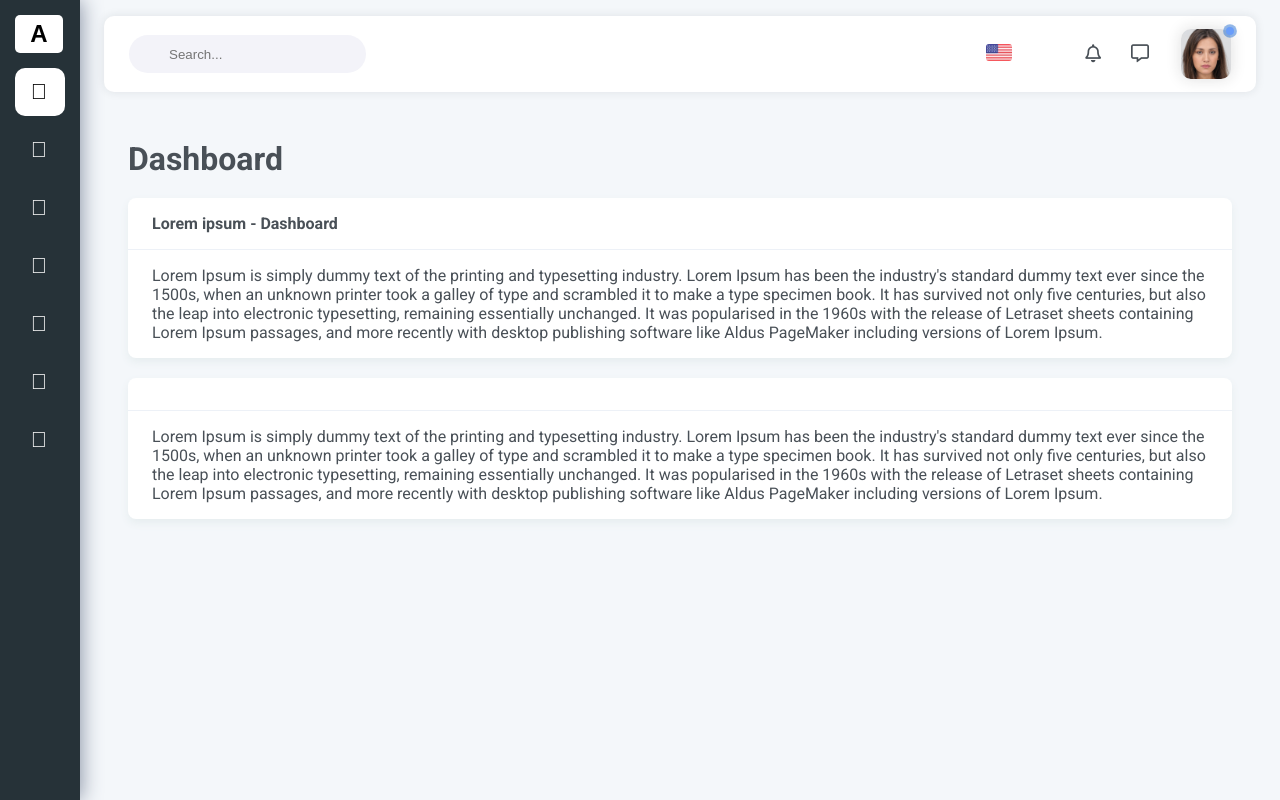
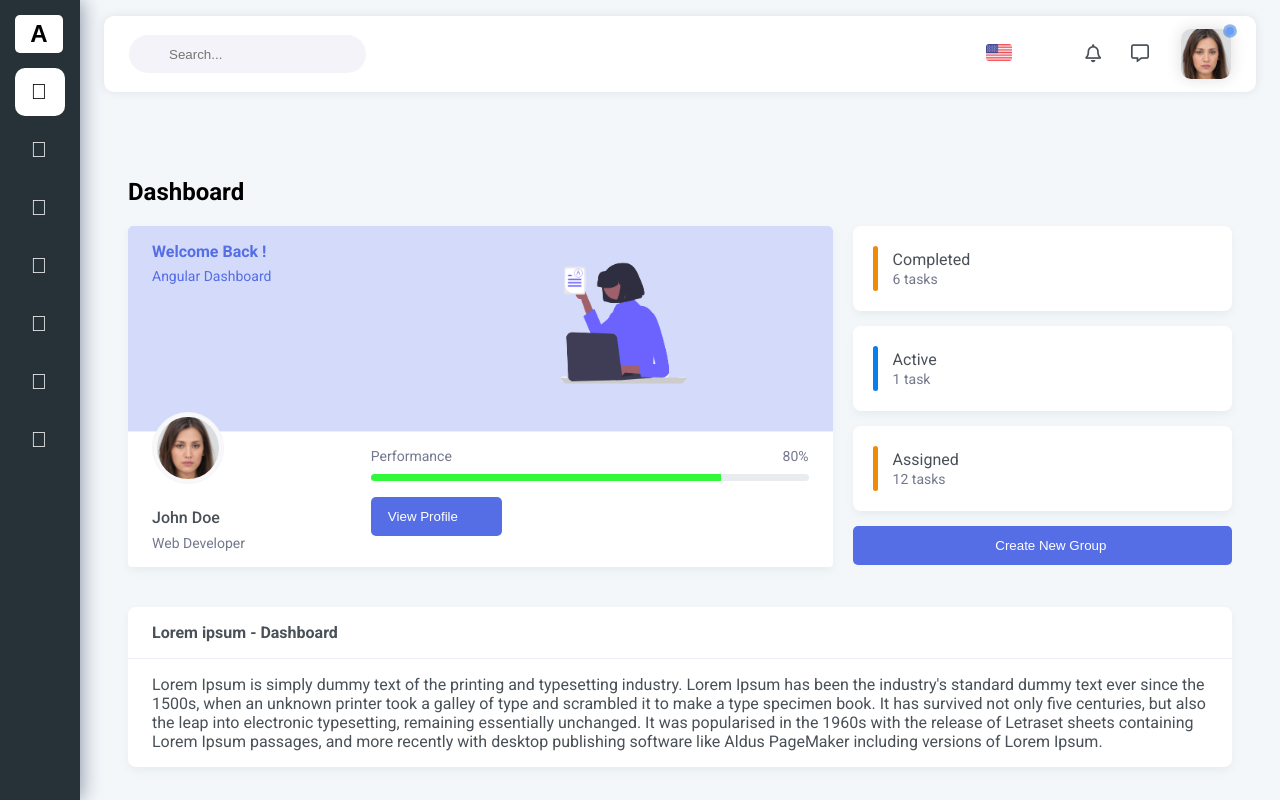
Before and after one commit to mbadrulamin/boilerplate-Angular, an Angular app: page /dashboard in a window 1280 px wide. Shown: the top 800 px of the page. Built offline with nearby package versions, Linux system fonts and the light colour scheme.

Commit message:
additional content in dashboard

```diff
--- a/src/app/dashboard/dashboard.component.html
+++ b/src/app/dashboard/dashboard.component.html
@@ -1,4 +1,4 @@
-<h1>Dashboard</h1>
+<!-- <h1>Dashboard</h1>
 <div class="card">
   <div class="card-head">Lorem ipsum - Dashboard</div>
   <div class="card-body">
@@ -10,4 +10,99 @@
   <div class="card-body">
     Lorem Ipsum is simply dummy text of the printing and typesetting industry. Lorem Ipsum has been the industry's standard dummy text ever since the 1500s, when an unknown printer took a galley of type and scrambled it to make a type specimen book. It has survived not only five centuries, but also the leap into electronic typesetting, remaining essentially unchanged. It was popularised in the 1960s with the release of Letraset sheets containing Lorem Ipsum passages, and more recently with desktop publishing software like Aldus PageMaker including versions of Lorem Ipsum.
   </div>
+</div> -->
+
+<br>
+<br>
+
+<h2>Dashboard</h2>
+
+<div [ngClass]="getClass()">
+  <div class="col-left">
+    <div class="card welcome-card">
+      <div class="card-head welcome-head-container">
+        <div class="col-left">
+          <div>Welcome Back !</div>
+          <p>Angular Dashboard</p>
+        </div>
+        <div class="col-right">
+          <img [src]="'assets/profile-bg-3.png'" alt="">
+        </div>
+      </div>
+      <div class="card-body welcome-body-container">
+        <div class="col-left">
+          <div class="avatar">
+            <img [src]="'assets/user3.jpg'">
+          </div>
+          <div class="name">John Doe</div>
+          <p>Web Developer</p>
+        </div>
+        <div class="col-right">
+          <div class="performance-container">
+            <div class="performance">
+              <div>Performance</div>
+              <div>80%</div>
+            </div>
+            <div class="progress">
+              <div class="progress-bar"></div>
+            </div>
+          </div>
+          <div class="view-profile">
+            <button>
+              View Profile
+              <i class="far fa-arrow-right"></i>
+            </button>
+          </div>
+        </div>
+      </div>
+    </div>
+  </div>
+
+  <div class="col task-col">
+    <div class="task">
+      <span class="bar completed"></span>
+      <div class="details">
+        <div>Completed</div>
+        <p>6 tasks</p>
+      </div>
+      <i class="far fa-pen edit"></i>
+    </div>
+    <div class="task">
+      <span class="bar active"></span>
+      <div class="details">
+        <div>Active</div>
+        <p>1 task</p>
+      </div>
+      <i class="far fa-pen edit"></i>
+    </div>
+    <div class="task">
+      <span class="bar completed"></span>
+      <div class="details">
+        <div>Assigned</div>
+        <p>12 tasks</p>
+      </div>
+      <i class="far fa-pen edit"></i>
+    </div>
+    <button>
+      <i class="far fa-pen edit"></i>
+      Create New Group
+    </button>
+  </div>
 </div>
+
+<div class="card">
+  <div class="card-head">Lorem ipsum - Dashboard</div>
+  <div class="card-body">
+    Lorem Ipsum is simply dummy text of the printing and typesetting industry. Lorem Ipsum has been the industry's standard dummy text ever since the 1500s, when an unknown printer took a galley of type and scrambled it to make a type specimen book. It has survived not only five centuries, but also the leap into electronic typesetting, remaining essentially unchanged. It was popularised in the 1960s with the release of Letraset sheets containing Lorem Ipsum passages, and more recently with desktop publishing software like Aldus PageMaker including versions of Lorem Ipsum.
+  </div>
+</div>
+
+<br>
+<br>
+
+<div class="card">
+  <div class="card-head">Lorem ipsum - Dashboard</div>
+  <div class="card-body">
+    Lorem Ipsum is simply dummy text of the printing and typesetting industry. Lorem Ipsum has been the industry's standard dummy text ever since the 1500s, when an unknown printer took a galley of type and scrambled it to make a type specimen book. It has survived not only five centuries, but also the leap into electronic typesetting, remaining essentially unchanged. It was popularised in the 1960s with the release of Letraset sheets containing Lorem Ipsum passages, and more recently with desktop publishing software like Aldus PageMaker including versions of Lorem Ipsum.
+  </div>
+</div>
--- a/src/app/dashboard/dashboard.component.scss
+++ b/src/app/dashboard/dashboard.component.scss
@@ -1,3 +1,210 @@
 h1 {
   color: #495057;
 }
+
+.row {
+  display: flex;
+  flex-direction: row;
+
+  .col-left {
+    width: 65%;
+  }
+
+  .col {
+    margin: 20px 0 0 20px;
+    width: 35%;
+  }
+}
+
+.row-md {
+  display: flex;
+  flex-direction: column;
+
+  .col-left {
+    width: 100%;
+  }
+}
+
+.task-col {
+  .task {
+    background: #fff;
+    padding: 20px;
+    border-radius: 8px;
+    margin-bottom: 15px;
+    display: flex;
+    color: #495057;
+    box-shadow: 0 .25rem .5rem #e6edef;
+
+    .edit {
+      margin: auto 0 auto auto;
+      width: 20px;
+      height: 20px;
+      cursor: pointer;
+    }
+
+    .bar {
+      width: 5px;
+      height: 45px;
+      border-radius: 15px;
+      margin-right: 15px;
+
+      &.completed {
+          background: rgb(238, 139, 9);
+      }
+
+      &.active {
+          background: rgb(9, 127, 238);
+      }
+
+      &.new {
+          background: rgb(130, 189, 243);
+      }
+    }
+
+    .details {
+      display: flex;
+      flex-direction: column;
+      justify-content: center;
+
+      p {
+          color: #74788d;
+          font-size: 14px;
+          margin-top: 2px;
+      }
+    }
+  }
+
+  button {
+    cursor: pointer;
+    border: none;
+    outline: 0;
+    color: #fff;
+    background-color: #556ee6;
+    padding: 12px 17px;
+    border-radius: 5px;
+    width: 100%;
+
+    margin-right: 10px;
+  }
+}
+
+.welcome-card {
+  border-radius: 0.25rem;
+  max-width: 740px;
+
+  .welcome-head-container {
+    background-color: #556ee640;
+    color: #556ee6;
+    font-size: 16px;
+    display: flex;
+    flex-wrap: wrap;
+    border-top-right-radius: 5px;
+    border-top-left-radius: 5px;
+
+    .col-left {
+        flex: 0 0 auto;
+        width: 58.33333333%;
+
+        p {
+            font-size: 14px;
+            margin-top: 7px;
+            font-weight: normal;
+        }
+    }
+
+    .col-right {
+        flex: 0 0 auto;
+        width: 41.66666667%;
+
+        img {
+            width: 65%;
+            height: auto;
+        }
+    }
+  }
+
+  .welcome-body-container {
+    display: flex;
+    flex-wrap: wrap;
+
+    .col-left {
+        flex: 0 0 auto;
+        width: 33.33333333%;
+
+        .avatar {
+            margin-top: -36px;
+            margin-bottom: 1.5rem;
+            height: 4.5rem;
+            width: 4.5rem;
+
+            img {
+                border-radius: 50%;
+                padding: 0.25rem;
+                background-color: #f8f8fb;
+                border: 1px solid #f6f6f6;
+                max-width: 100%;
+                height: auto;
+            }
+        }
+
+        .name {
+            font-size: 16px;
+            font-weight: 500;
+            margin-bottom: .5rem;
+        }
+
+        p {
+            color: #74788d;
+            font-size: 14px;
+        }
+    }
+
+    .col-right {
+        flex: 0 0 auto;
+        width: 66.66666667%;
+
+        .performance-container {
+
+            .performance {
+                display: flex;
+                justify-content: space-between;
+                margin-bottom: 10px;
+                font-size: 14px;
+                font-weight: 400;
+                color: #74788d;
+            }
+
+            .progress {
+                display: flex;
+                height: 7px;
+                overflow: hidden;
+                font-size: .75rem;
+                background-color: #e9ecef;
+                border-radius: 0.25rem;
+                .progress-bar {
+                    width: 80%;
+                    background-color: rgb(50, 248, 60);
+                }
+            }
+        }
+
+        .view-profile {
+            margin-top: 1rem;
+
+            button {
+                cursor: pointer;
+                border: none;
+                outline: 0;
+                color: #fff;
+                background-color: #556ee6;
+                padding: 12px 17px;
+                border-radius: 5px;
+
+                .fa-arrow-right {
+                    margin-left: 10px;
+                }
+            }
+        }
+    }
+  }
+}
--- a/src/app/dashboard/dashboard.component.ts
+++ b/src/app/dashboard/dashboard.component.ts
@@ -1,10 +1,26 @@
-import { Component } from '@angular/core';
+import { Component, HostListener, OnInit } from '@angular/core';
 
 @Component({
   selector: 'app-dashboard',
   templateUrl: './dashboard.component.html',
   styleUrl: './dashboard.component.scss'
 })
-export class DashboardComponent {
+export class DashboardComponent implements OnInit{
+  innerWidth: any;
+
+  constructor() {}
+
+  ngOnInit(): void {
+    this.innerWidth = window.innerWidth;
+  }
+
+  @HostListener('window:resize', ['$event'])
+  onResize(event: any){
+    this.innerWidth = window.innerWidth;
+    }
+
+  getClass() {
+    return this.innerWidth < 925 ? 'row-md' : 'row';
+  }
 
 }
```
